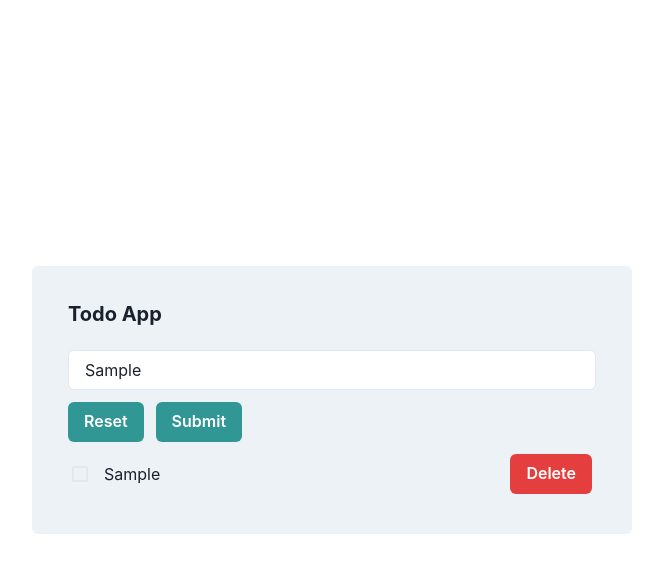
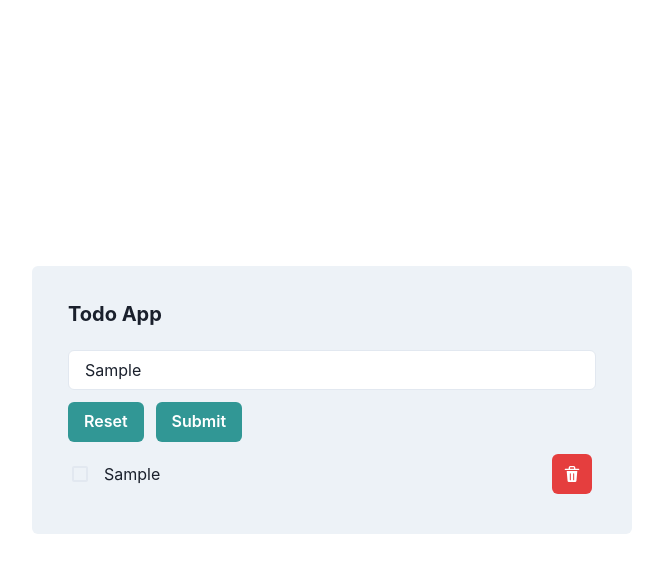
Before and after one commit to mohofo7/nextjs-todoapp, a Next.js app: page / in a window 1280 px wide. Both pictures are taken after typing "Sample" into the empty fields and a click on the button "Submit". Shown: the top 572 px of the page, without its empty margins (308-971 px from the left). Built offline with nearby package versions, Linux system fonts and the light colour scheme.

Commit message:
feat: add delete iconbutton

```diff
--- a/package.json
+++ b/package.json
@@ -9,6 +9,7 @@
     "lint": "next lint"
   },
   "dependencies": {
+    "@chakra-ui/icons": "^2.0.17",
     "@chakra-ui/react": "^2.4.9",
     "@emotion/react": "^11.10.5",
     "@emotion/styled": "^11.10.5",
--- a/src/app/TodoItem.tsx
+++ b/src/app/TodoItem.tsx
@@ -2,7 +2,8 @@
 
 import { FC } from "react";
 
-import { Checkbox, Button, Flex, Text } from '@chakra-ui/react'
+import { Checkbox, Button, Flex, Text, IconButton } from '@chakra-ui/react';
+import { DeleteIcon } from '@chakra-ui/icons';
 
 import { remove, update } from "@/features/todo";
 import { useAppDispatch } from "@/state/hooks";
@@ -36,11 +37,14 @@ const TodoItem: FC<{ todo: TodoI }> = ({ todo }) => {
           }
         }}>{todo.title}</Text>
       </Checkbox>
-      <Button colorScheme='red' onClick={() => dispatch(remove({
-        id: todo.id
-      }))}>
-        Delete
-      </Button>
+      <IconButton
+        colorScheme='red'
+        aria-label='Search database'
+        onClick={() => dispatch(remove({
+          id: todo.id
+        }))}
+        icon={<DeleteIcon />}
+      />
     </Flex>)
 }
 
```
Also changed, not shown: 1 other file (tests, documents, lock files or other folders).
